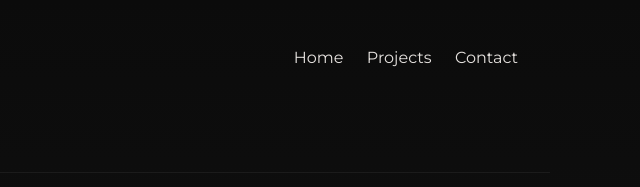
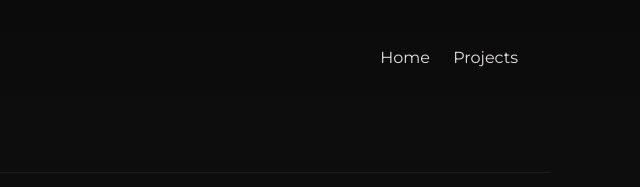
Before and after one commit to vinny-Kev/scream.qn, a plain HTML site: page highlights.html in a window 1280 px wide. Shown: the top 187 px of the page, 640-1280 px from the left. Drawn offline with nearby package versions, Linux system fonts and the light colour scheme; a web font is replaced by a local one.

```diff
--- a/highlights.html
+++ b/highlights.html
@@ -260,7 +260,7 @@
       <nav class="main-nav" id="mainNav">
         <a href="index.html">Home</a>
         <a href="projects.html">Projects</a>
-        <a href="contact.html" class="cta">Contact</a>
+        <!-- <a href="contact.html" class="cta">Contact</a> -->
       </nav>
       <button id="navToggle" class="nav-toggle">☰</button>
     </div>
```
Also changed, not shown: index.html (+1 -1 lines), projects.html (+1 -1 lines), assets/img/nox.jpg.
